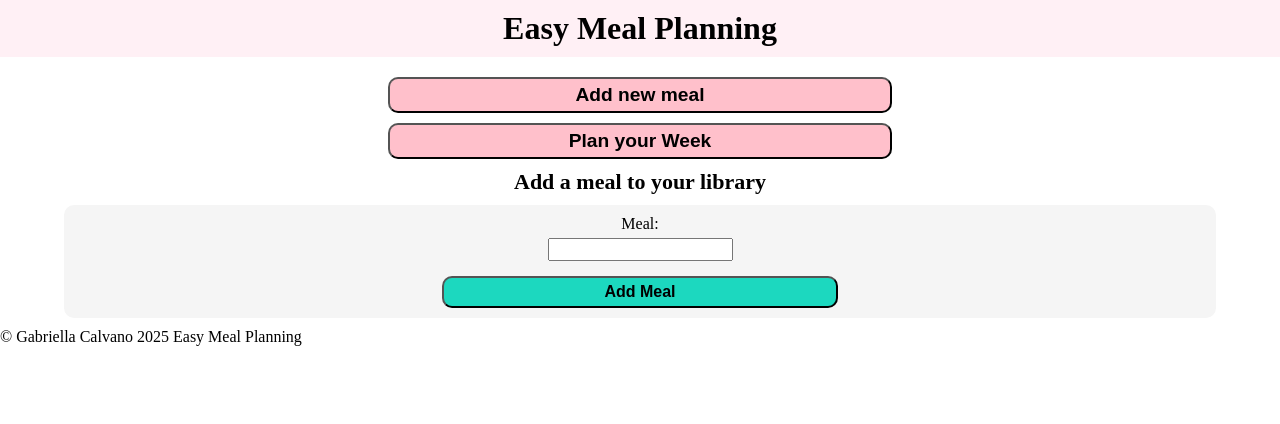
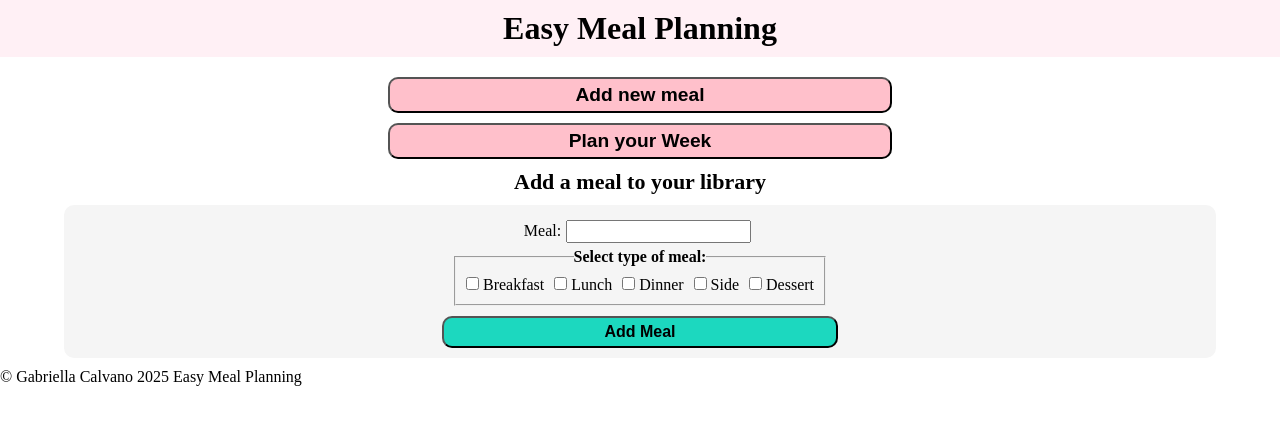
Before and after one commit to Nymesia47/meal-planner-generator, a React (Vite) app: page /#/ in a window 1280 px wide. Both pictures are taken after a click on the button "Add new meal". Shown: the top 424 px of the page. Built offline with nearby package versions, Linux system fonts and the light colour scheme.

Commit message:
added meal type selection functionality to the new meal form

```diff
--- a/src/components/parts/AddMealForm.jsx
+++ b/src/components/parts/AddMealForm.jsx
@@ -4,26 +4,58 @@ import PropTypes from "prop-types";
 function AddMealForm({handleSubmit, addMeal}) {
   const [mealTitle, setMealTitle] = useState("");
   const [errorMsg, setErrorMsg] = useState("");
+  const mealTypeOptions = ["Breakfast", "Lunch", "Dinner", "Side", "Dessert"];
+  const [mealType, setMealType] = useState([]);
 
-  const handleAddMeal = ()=> {
+  const handleAddMeal = (ev)=> {
+    ev.preventDefault();
 
-    if (!mealTitle) {
-      setErrorMsg(<p>A meal title is required</p>);
+    if (!mealTitle || mealType.length === 0) {
+      setErrorMsg(
+        <p className="errorMsg">
+          {!mealTitle ? "A meal title is required. " : ""}
+          {mealType.length === 0 ? "At least one type must be selected." : ""}
+        </p>
+      );
+      return;
     }
+
 
     const newMeal = {
       title: mealTitle,
-      plate_id: Date.now()
+      plate_id: Date.now(),
+      type: mealType
+    };
+
+    addMeal(newMeal);
   }
 
-    {addMeal(newMeal)};
+  const handleChangeType = (ev)=> {
+    setMealType((prev) => ev.target.checked ? [...prev, ev.target.value] : prev.filter((t) => t !== ev.target.value));
   }
+
+  //Renders type of meal checkbox
+  const typeSelection = mealTypeOptions.map((type) => (
+    <li key={type}>
+      <label >
+        <input
+          type="checkbox"
+          value={type}
+          name="type[]"
+          onChange={handleChangeType}
+
+        />
+        {" "}{type}
+      </label>
+    </li>
+  ))
 
   return (
     <section>
       <h2 className="form-title" >Add a meal to your library</h2>
       <form className="form" onSubmit={handleSubmit}>
-        <label htmlFor="title">Meal:</label>
+        <label htmlFor="title">
+          Meal:
           <input
             type="text"
             id="title"
@@ -33,6 +65,15 @@ function AddMealForm({handleSubmit, addMeal}) {
             onChange={(ev) => setMealTitle(ev.target.value)}
             required
           />
+        </label>
+        <fieldset>
+          <legend id="type-selection-legend">Select type of meal:</legend>
+
+          <ul role="group" aria-labelledby="type-selection-legend">
+            {typeSelection}
+          </ul>
+        </fieldset>
+
         {errorMsg}
       <button className="form-button" type="submit" onClick={handleAddMeal}> Add Meal</button>
       </form>
--- a/src/styles/Form.scss
+++ b/src/styles/Form.scss
@@ -45,3 +45,7 @@
     font-size: 22px;
     text-align: center;
 }
+
+.errorMsg {
+    color: red;
+}
```
Lines whose indentation alone changed are shown as unchanged.
